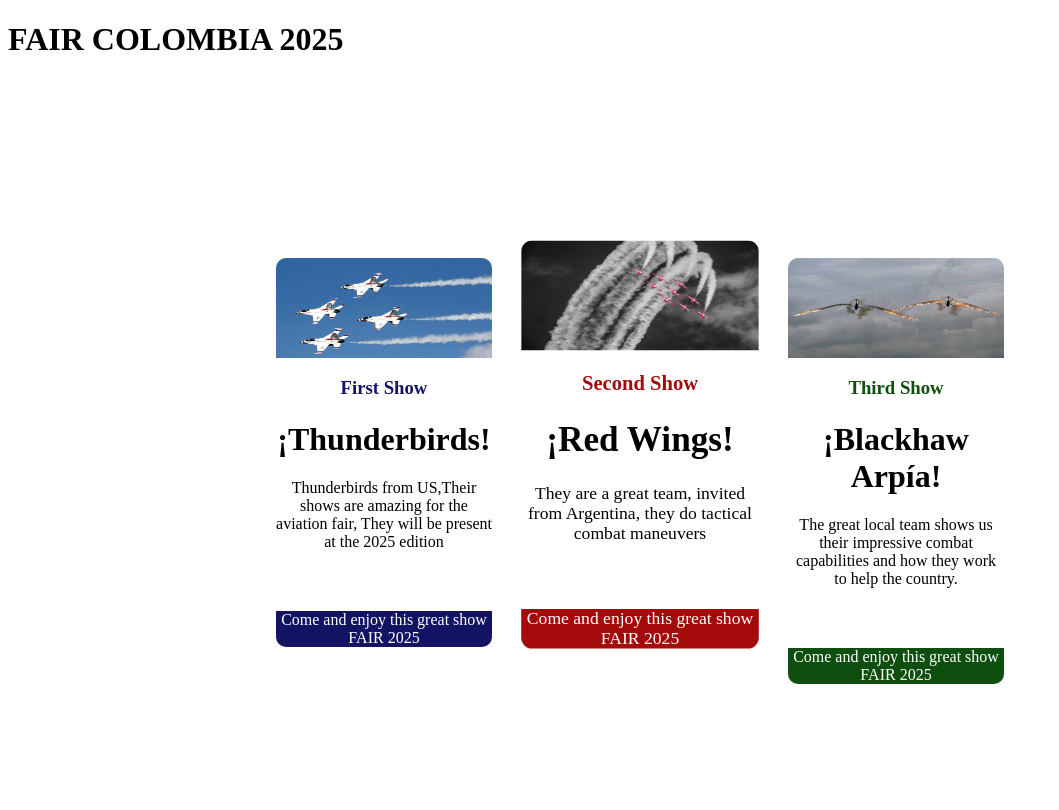
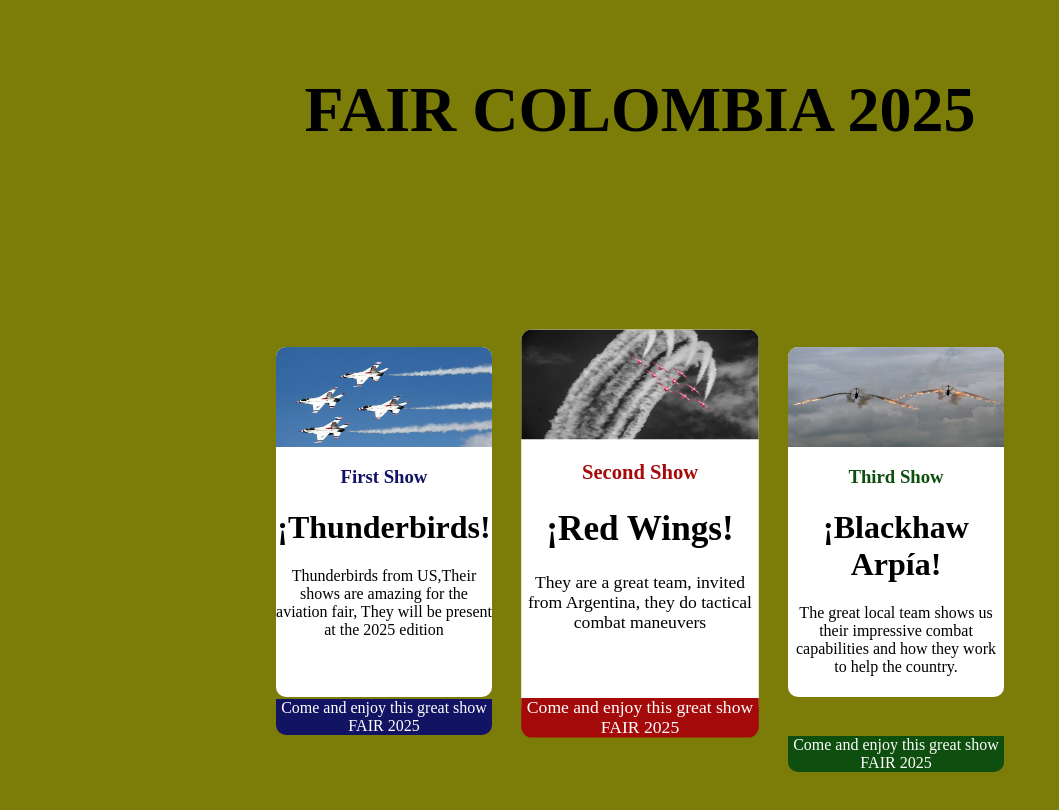
Before and after one commit to estebanlds26/github-project, a plain HTML site: page index.html in a window 1280 px wide. Shown: the whole page, without its empty margins (0-1059 px from the left). Drawn offline with Linux system fonts and the light colour scheme.

Commit message:
The style is improved, giving color to the background and a title

```diff
--- a/style.css
+++ b/style.css
@@ -1,3 +1,7 @@
+body{
+    background-color: rgb(124, 124, 9);
+}
+
 .flex-container{
     background-image: url(./image/fondo);
     display: flex;
@@ -6,6 +10,15 @@
     padding: 100px;
     height: 350px;
     justify-content: center;
+    border-radius: 25px;
+}
+
+.tittle{
+    text-align: center;
+    padding-top: 30px;
+    font-family:'Times New Roman', Times, serif;
+    font-size: 4rem;
+
 }
 
 .card{
```
